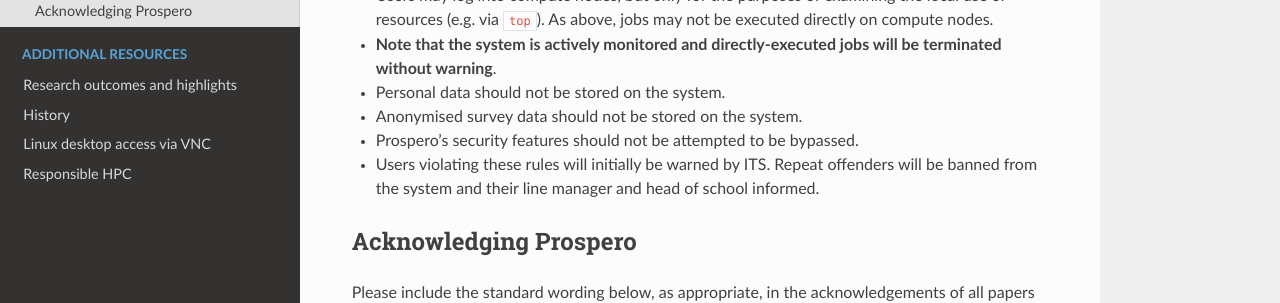
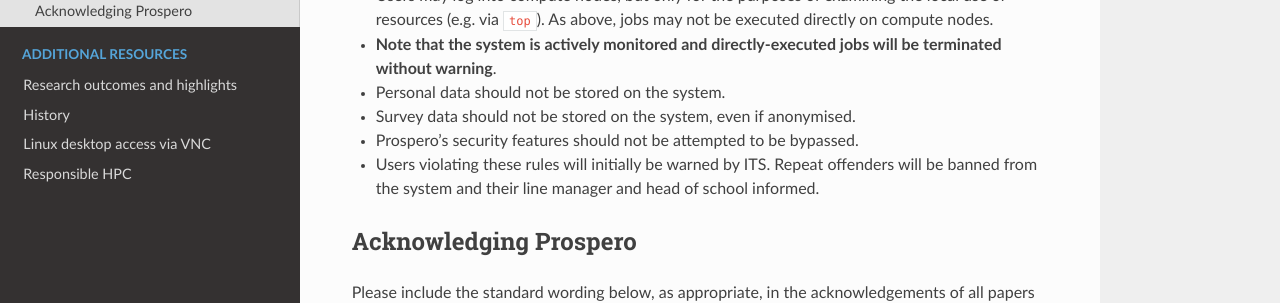
Before and after one commit to astrcrai/prospero-docs, a Sphinx documentation site: the page built from docs/source/policies.rst, in a window 1280 px wide and 1347 px high. Shown: the part 731-1034 px from the top of the window. Built offline with Sphinx 7.4.7 and the Read the Docs theme 3.1.0, drawn with Linux system fonts in a browser that asks for light colours.

Commit message:
Update policies.rst

```diff
--- a/docs/source/policies.rst
+++ b/docs/source/policies.rst
@@ -22,7 +22,7 @@
 * Users may log into compute nodes, but only for the purposes of examining the local use of resources (e.g. via ``top``). As above, jobs may not be executed directly on compute nodes.
 * **Note that the system is actively monitored and directly-executed jobs will be terminated without warning**.
 * Personal data should not be stored on the system.
-* Anonymised survey data should not be stored on the system.
+* Survey data should not be stored on the system, even if anonymised.
 * Prospero's security features should not be attempted to be bypassed.
 * Users violating these rules will initially be warned by ITS. Repeat offenders will be banned from the system and their line manager and head of school informed.
 
```
